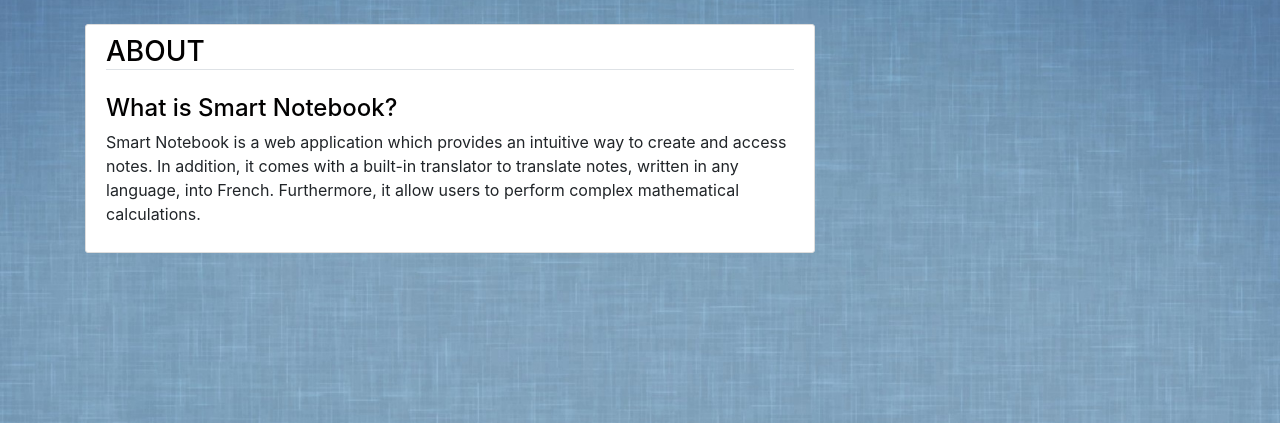
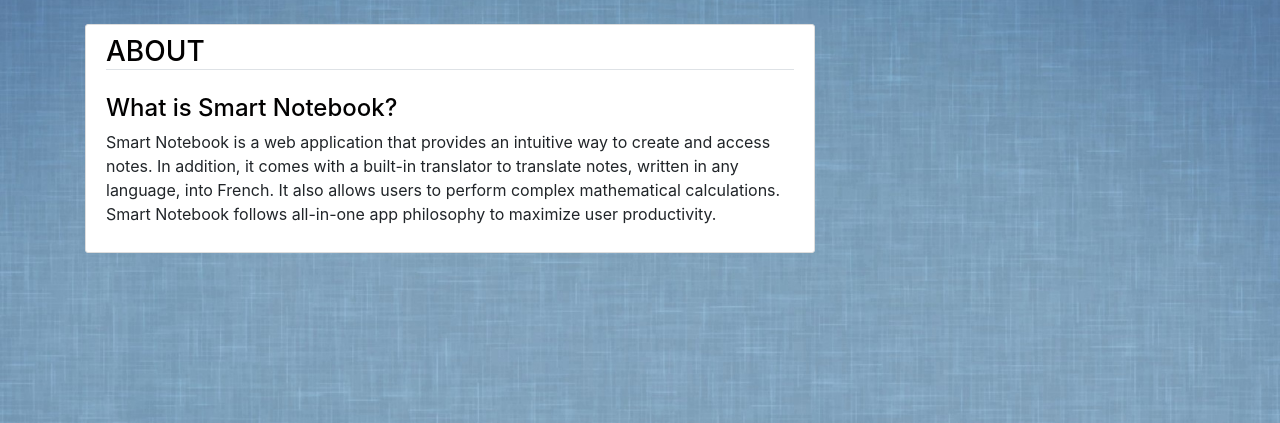
Before and after one commit to ArsalanMacknojia/Smart-Notebook, a Flask app: page /about/ in a window 1280 px wide. Shown: the part 56-479 px from the top of the page. Run offline with Flask 2, Linux system fonts and the light colour scheme; some libraries are stand-ins or nearby versions.

Commit message:
Updated README

```diff
--- a/web/smart_notebook/templates/about.html
+++ b/web/smart_notebook/templates/about.html
@@ -6,9 +6,10 @@
 
     <h4>What is Smart Notebook?</h4>
     <p>
-        Smart Notebook is a web application which provides an intuitive way to create and access notes. In addition, it
-        comes with a built-in translator to translate notes, written in any language, into French. Furthermore, it
-        allow users to perform complex mathematical calculations.
+        Smart Notebook is a web application that provides an intuitive way to create and access notes. In addition, it
+        comes with a built-in translator to translate notes, written in any language, into French. It also
+        allows users to perform complex mathematical calculations. Smart Notebook follows all-in-one app philosophy to
+        maximize user productivity.
     </p>
 </div>
 {% endblock content %}
```
Also changed, not shown: README.md, 11 other files.
